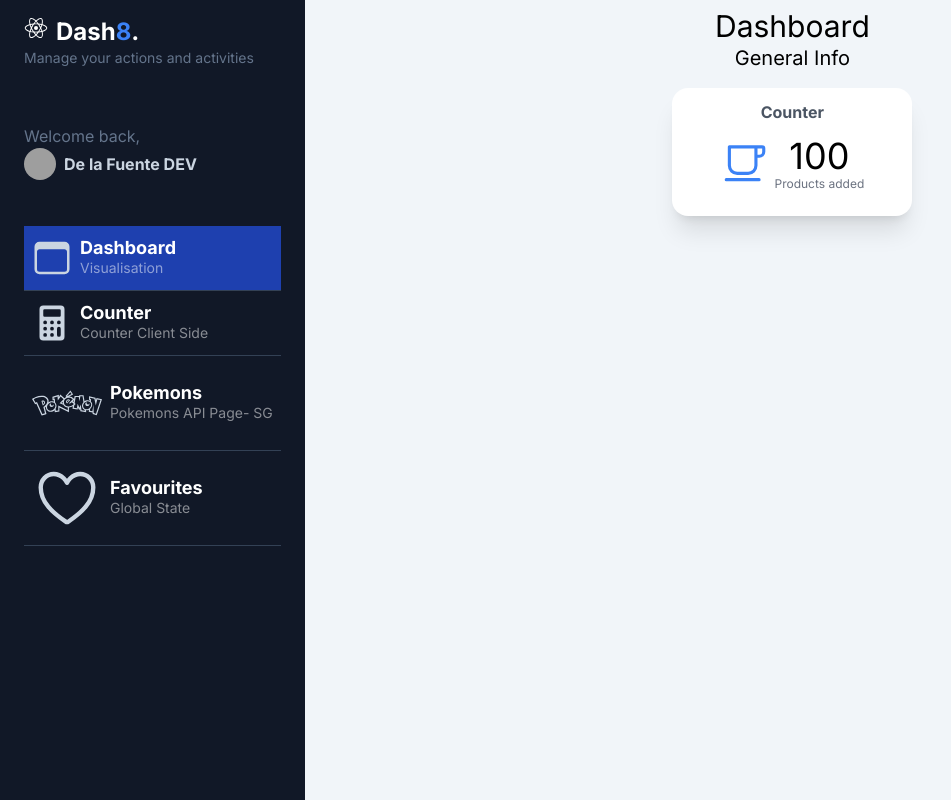
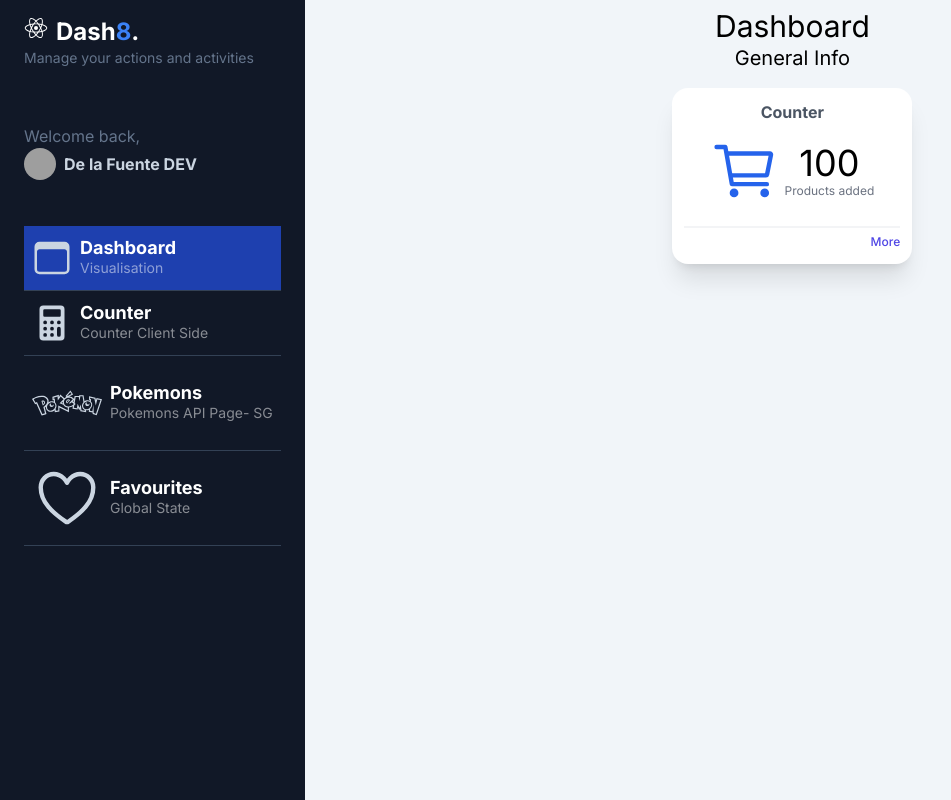
Before and after one commit to delafuentej/next_dashboard, a Next.js app: page /dashboard/main in a window 1280 px wide. Shown: the whole page, without its empty margins (0-951 px from the left). Built offline with nearby package versions, Linux system fonts and the light colour scheme; grey boxes are pictures that could not be loaded.

Commit message:
counter value from api/counter

```diff
--- /dev/null
+++ b/src/app/api/counter/route.ts
@@ -0,0 +1,17 @@
+import { NextResponse } from "next/server"
+
+export async function GET(request: Request) {
+    console.log('method',{method: request.method})
+    return NextResponse.json({
+        method: 'GET',
+        count: 100000,
+    })
+}
+
+export async function POST(request: Request) {
+    console.log('method',{method: request.method})
+    return NextResponse.json({
+        method: 'POST',
+        count: 1000,
+    })
+}
--- a/src/components/dashboard/SimpleWidget.tsx
+++ b/src/components/dashboard/SimpleWidget.tsx
@@ -22,11 +22,7 @@ export const SimpleWidget = ({title, subTitle, label, icon, href}: Props) => {
         <div className="my-3">
           <div className="flex flex-row items-center justify-center space-x-1 ">
 
-            { icon &&
-              (<div id="icon">
-              {/* Icono irá aquí */}
-                <IoCafeOutline size={50} className="text-blue-500"/>
-              </div>)
+            { icon
             }
 
             <div id="temp" className="text-center">
--- a/src/components/dashboard/WidgetsGrid.tsx
+++ b/src/components/dashboard/WidgetsGrid.tsx
@@ -13,7 +13,8 @@ const WidgetsGrid = () => {
             title={`${isCart}`}
             subTitle='Products added'
             label='Counter'
-            icon = {<IoCartOutline size={70} className='text-blue-600'/>}
+            icon ={<IoCartOutline size={70} className='text-blue-600'/>}
+            href='/dashboard/counter'
             />
         {/* <SimpleWidget  title=''/> */}
 
--- a/src/shopping-cart/components/CartCounter.tsx
+++ b/src/shopping-cart/components/CartCounter.tsx
@@ -8,14 +8,33 @@ interface Props {
     value?: number;
 }
 
+export interface CounterResponse {
+  method: string;
+  count:  number;
+}
+
+
+const getApiCounter = async(): Promise<CounterResponse> => {
+  const data = await fetch('/api/counter')
+              .then( resp => resp.json());
+              console.log('data', data)
+
+  return data;
+}
+
 const CartCounter= ({value = 0}: Props)=> {
 
     const count = useAppSelector( state => state.counter.count);
     const dispatch = useAppDispatch();
 
     useEffect(()=>{
-      dispatch(initCouterState(value))
-    },[dispatch, value])
+        getApiCounter()
+        .then(({count}) => dispatch(initCouterState(count)))
+    },[dispatch]);
+
+    // useEffect(()=>{
+    //   dispatch(initCouterState(value))
+    // },[dispatch, value])
    // const[count,  setCount] = useState(value);
 
     // const addOne = () =>{
```
